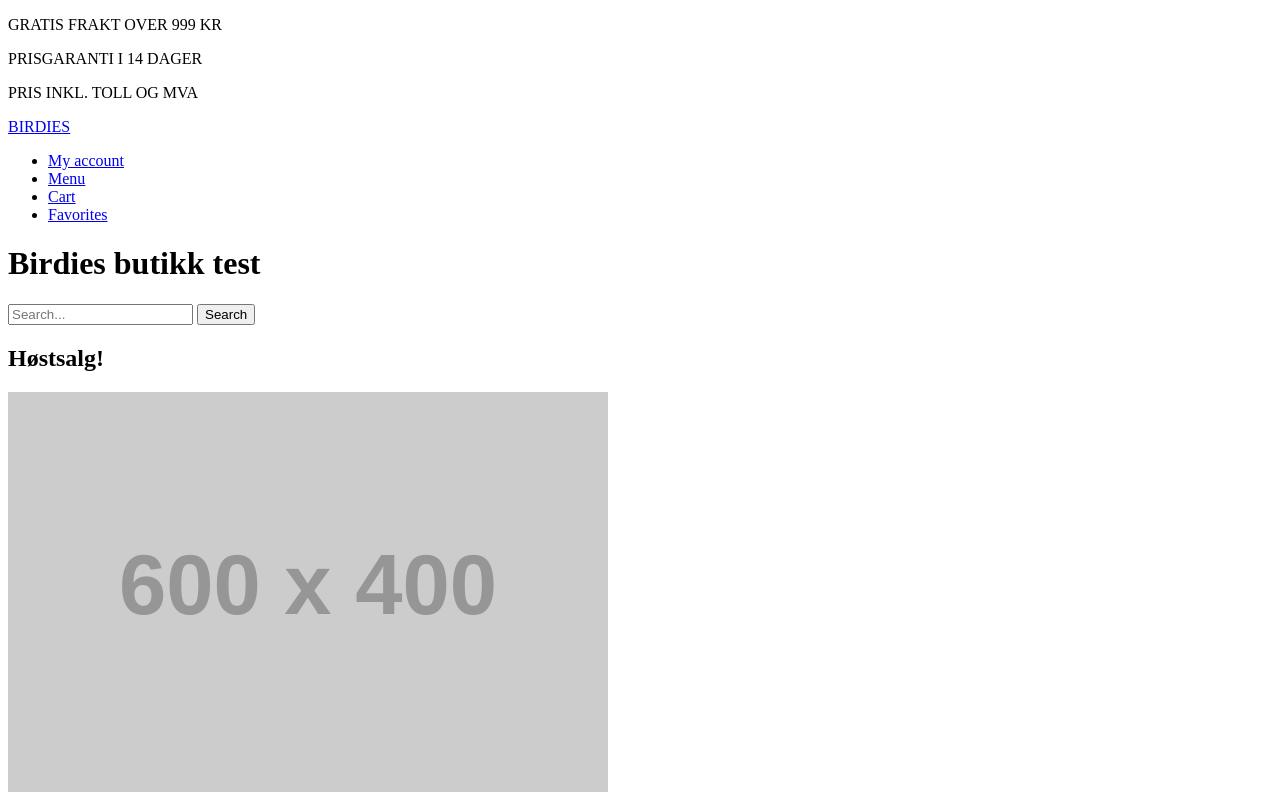
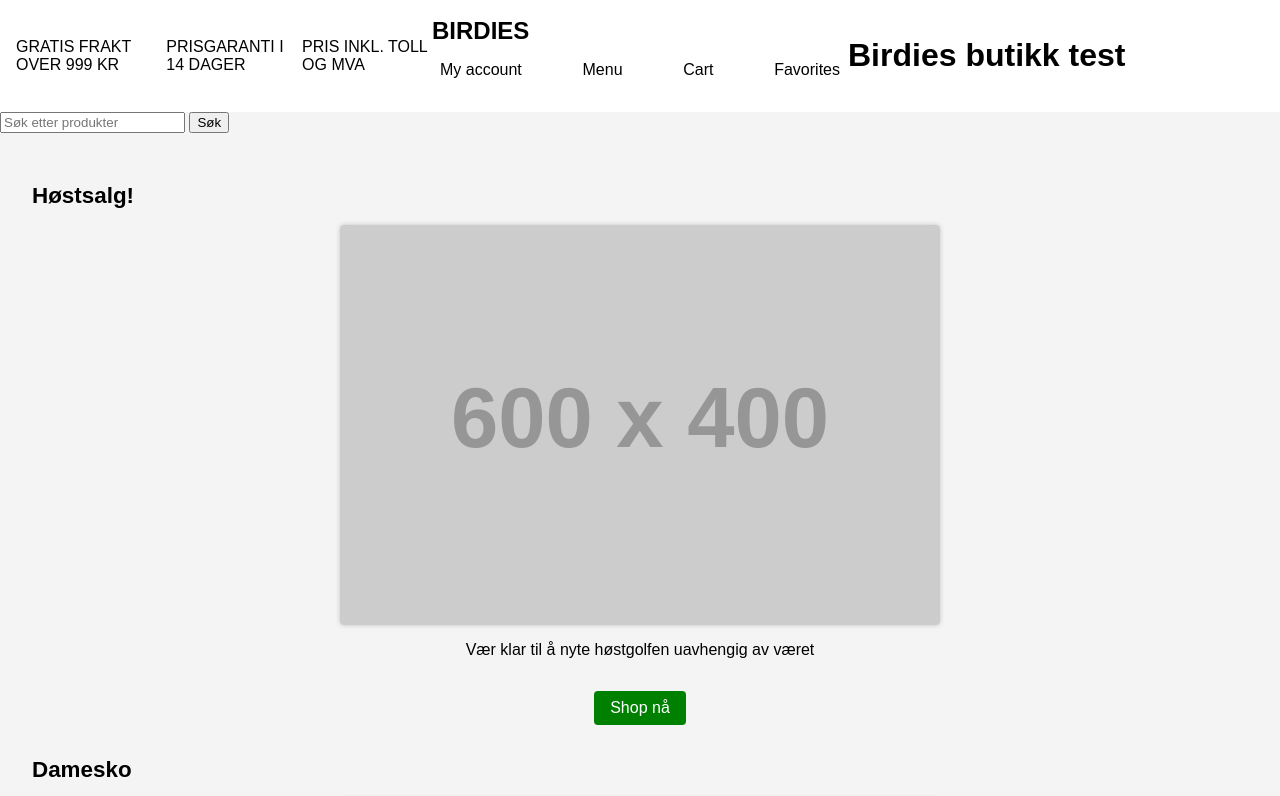
Before and after one commit to matkri3110/Webutvikling_Oblig3, a plain HTML site: page index.html in a window 1280 px wide. Shown: the top 796 px of the page. Drawn offline with Linux system fonts and the light colour scheme; placeholder pictures from the web are drawn by us.

Commit message:
Oppdateringer til html, div search-bar

```diff
--- a/css/style.css
+++ b/css/style.css
@@ -0,0 +1,135 @@
+/* General Styles */
+body {
+    font-family: Arial, sans-serif;
+    margin: 0;
+    padding: 0;
+    background-color: #f4f4f4;
+}
+
+a {
+    text-decoration: none;
+    color: inherit;
+}
+
+/* Header Styles */
+header {
+    display: grid;
+    grid-template-columns: repeat(3, 1fr);
+    align-items: center;
+    padding: 1rem;
+    background-color: white;
+}
+
+header section {
+    display: flex;
+    justify-content: space-between;
+}
+
+header nav span {
+    font-size: 1.5rem;
+    font-weight: bold;
+}
+
+header nav ul {
+    display: flex;
+    justify-content: space-between;
+    list-style-type: none;
+    padding: 0;
+}
+
+header nav ul li {
+    margin: 0 0.5rem;
+}
+
+/* Search Form */
+form {
+    display: flex;
+    justify-content: center;
+    padding: 1rem;
+    background-color: white;
+}
+
+form input[type="text"] {
+    padding: 0.5rem;
+    border: 1px solid #ddd;
+    border-radius: 4px;
+}
+
+form button {
+    padding: 0.5rem 1rem;
+    background-color: green;
+    color: white;
+    border: none;
+    border-radius: 4px;
+    cursor: pointer;
+}
+
+/* Main Content */
+main {
+    padding: 2rem;
+}
+
+main section {
+    margin-bottom: 2rem;
+}
+
+main section h2 {
+    font-size: 1.4rem;
+    margin-bottom: 1rem;
+}
+
+main section article {
+    display: flex;
+    flex-direction: column;
+    align-items: center;
+}
+
+main section article img {
+    max-width: 100%;
+    border-radius: 4px;
+    box-shadow: 0 0 5px rgba(0, 0, 0, 0.2);
+}
+
+main section article p {
+    margin-top: 1rem;
+    text-align: center;
+}
+
+.shop-now-btn {
+    margin-top: 1rem;
+    padding: 0.5rem 1rem;
+    background-color: green;
+    color: white;
+    border: none;
+    border-radius: 4px;
+    cursor: pointer;
+}
+
+/* Footer Styles */
+footer {
+    background-color: white;
+    padding: 2rem 0;
+    display: grid;
+    grid-template-columns: repeat(2, 1fr);
+}
+
+footer nav ul {
+    list-style-type: none;
+    padding: 0;
+    display: flex;
+    flex-direction: column;
+}
+
+footer nav ul li {
+    margin-bottom: 0.5rem;
+}
+
+#social-icons {
+    display: flex;
+    justify-content: end;
+    list-style-type: none;
+}
+
+#social-icons li {
+    margin-left: 1rem;
+}
--- a/index.html
+++ b/index.html
@@ -4,14 +4,18 @@
     <head>
         <meta charset="UTF-8">
         <meta name="viewport" content="width=device-width, initial-scale=1.0">
-        <link rel="stylesheet" href="/css/style.css" type="text/css"
+        <title>Birdies</title>
+        <link rel="stylesheet" href="/css/style.css" type="text/css">
     </head>
 
     <body>
+
         <header>
-            <p>GRATIS FRAKT OVER 999 KR</p>
-            <p>PRISGARANTI I 14 DAGER</p>
-            <p>PRIS INKL. TOLL OG MVA</p>
+            <section>
+                <p>GRATIS FRAKT OVER 999 KR</p>
+                <p>PRISGARANTI I 14 DAGER</p>
+                <p>PRIS INKL. TOLL OG MVA</p>
+            </section>
             <nav>
                 <span>
                     <a href="index.html">BIRDIES</a>
@@ -19,16 +23,18 @@
                     <ul>
                         <li><a href="#">My account</a></li>
                         <li><a href="#">Menu</a></li>
-                        <li><a href="#">Cart</a></li>
+                        <li><a href="handlekurv.html">Cart</a></li>
                         <li><a href="#">Favorites</a></li>
                     </ul>
             </nav>
             <h1>Birdies butikk test</h1>
+
         </header>
-            <form>
-                <input type="text" placeholder="Search...">
-                <button type="submit">Search</button>
-            </form>
+           <div class="search-bar">
+                <input type="text" placeholder="Søk etter produkter">
+                <button type="submit">Søk</button>
+            </div>
+
         <main>
             <section id="høstsalg">
                 <h2>Høstsalg!</h2>
```
